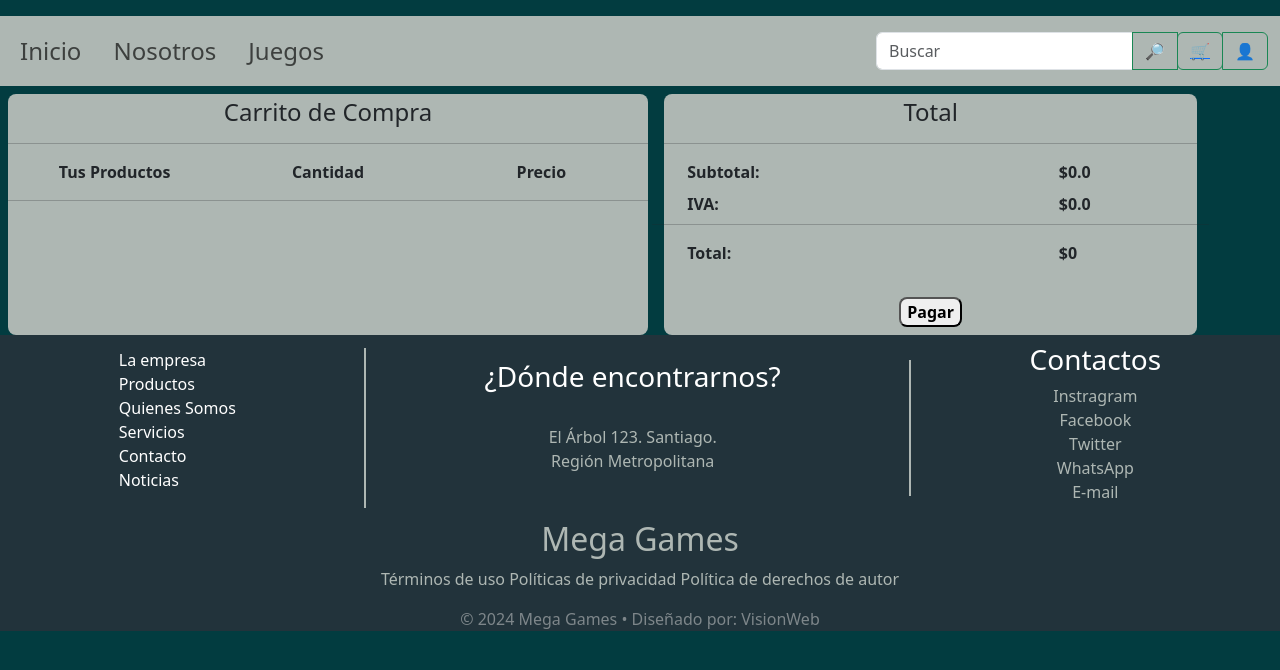
After one commit to Pankypaul/Examen_transversal_web_2024, a Django app: page /ver_carrito/ in a window 1280 px wide. The commit adds this page. Shown: the top 670 px of the page. Run offline with Django 4.2, Linux system fonts and the light colour scheme; the visitor is signed in with stand-in values (Sample User, id 1); data comes from the database, SQL or seed files in the repository; both versions use the stored data as it was after the commit; data that the repository does not hold is empty.

Commit message:
intento de carrito

```diff
--- a/pagina/templates/nav.html
+++ b/pagina/templates/nav.html
@@ -26,7 +26,7 @@
                         </li>
 
                         <li class="nav-item separar_items">
-                            <a class="nav-link tam-fuente d-block d-md-none d-lg-none d-xl-none d-xxl-none" href="./carrito.html">Carrito</a>
+                            <a class="nav-link tam-fuente d-block d-md-none d-lg-none d-xl-none d-xxl-none" href="{% url 'ver_carrito' %}">Carrito</a>
                         </li>
                     </ul>
                 </div>
@@ -35,7 +35,7 @@
                     <div class="input-group">
                         <input name="q" id="buscarJuegoPage" class="form-control mr-sm-2 controlar-forma" type="search" placeholder="Buscar" aria-label="Search">
                         <button id="botonBuscarPage" class="btn btn-outline-success" type="submit">🔎</button>
-                        <a class="quitar-link" href="./carrito.html"><button class="btn btn-outline-success d-none d-sm-block" type="button">🛒</button></a>
+                        <a class="quitar-link" href="{% url 'ver_carrito' %}"><button class="btn btn-outline-success d-none d-sm-block" type="button">🛒</button></a>
                         <button id="btnIniciar" class="btn btn-outline-success d-none d-sm-block" type="button">👤</button>
                     </div>
                 </form>
--- a/ventas/models.py
+++ b/ventas/models.py
@@ -1,4 +1,5 @@
 from django.db import models
+from django.contrib.auth.models import User
 import os
 
 def get_image_path(instance, filename):
@@ -53,3 +54,14 @@ class Compra(models.Model):
 
     def __str__(self):
         return f"Compra #{self.id_compra} - Usuario: {self.rut}, Producto: {self.id_producto}"
+
+class Carrito(models.Model):
+    usuario = models.OneToOneField(User, on_delete=models.CASCADE)
+    creado_en = models.DateTimeField(auto_now_add=True)
+    actualizado_en = models.DateTimeField(auto_now=True)
+
+class ElementoCarrito(models.Model):
+    carrito = models.ForeignKey(Carrito, on_delete=models.CASCADE)
+    videojuego = models.ForeignKey(Videojuego, on_delete=models.CASCADE)
+    cantidad = models.PositiveIntegerField(default=1)
+    precio = models.IntegerField()
--- /dev/null
+++ b/ventas/templates/carrito.html
@@ -0,0 +1,46 @@
+{% extends 'base.html' %}
+{% block content %}
+
+<main class="container-fluid mx-auto">
+    <div class="row">
+        <div class="col-xs-6 col-sm-12 col-md-6 col-lg-6 col-xl-6 py-0 px-0 fondo-carrito mx-2 mt-2 bordear2">
+            <h4 class="text-center mt-1">Carrito de Compra</h4>
+            <hr>
+            <div class="container">
+                <div class="row d-flex">
+                    <div class="col-5 col-md-5 col-lg-4 text-center negrita">Tus Productos</div>
+                    <div class="col-3 col-md-4 col-lg-4 text-center negrita">Cantidad</div>
+                    <div class="col-4 col-md-3 col-lg-4 text-center negrita">Precio</div>
+                </div>
+            </div>
+            <hr>
+            <div id="totalJuegosRow" class="row mx-1 mb-2">
+                {% for item in elementos_carrito %}
+                <div class="row d-flex">
+                    <div class="col-5 col-md-5 col-lg-4 text-center">{{ item.videojuego.nom_juego }}</div>
+                    <div class="col-3 col-md-4 col-lg-4 text-center">{{ item.cantidad }}</div>
+                    <div class="col-4 col-md-3 col-lg-4 text-center">${{ item.precio }}</div>
+                </div>
+                <hr>
+                {% endfor %}
+            </div>
+        </div>
+        <div class="col-xs-6 col-sm-12 col-md-5 col-lg-5 col-xl-5 py-0 px-0 fondo-carrito fondo-altura mx-2 mt-2 bordear2">
+            <h4 class="text-center mt-1">Total</h4>
+            <hr>
+            <div class="row">
+                <label class="col-7 mx-auto negrita" for="Total">Subtotal:</label>
+                <p id="subTotalCarritoPage" class="col-3 mx-auto negrita mb-2">${{ subtotal }}</p>
+                <label class="col-7 mx-auto negrita" for="Total">IVA:</label>
+                <p id="ivaTotalCarritoPage" class="col-3 mx-auto negrita mb-2">${{ iva }}</p>
+                <hr>
+                <label class="col-7 mx-auto negrita" for="Total">Total:</label>
+                <p id="totalCarritoPage" class="col-3 mx-auto negrita mb-2">${{ total_precio }}</p>
+                <div class="text-center"><button id="pagarBtn" class="bordear2 mt-4 negrita boton-grande mb-2">Pagar</button></div>
+            </div>
+
+        </div>
+    </div>
+</main>
+
+{% endblock %}
--- a/ventas/templates/juego.html
+++ b/ventas/templates/juego.html
@@ -29,7 +29,7 @@
                         <img class="tamaño-fav" src="{{ MEDIA_URL }}pagina/favorito.png" alt="imagen fav">
                     </div>
                     <div class="d-flex justify-content-center texto"><p id="precioEstiloPage" class="negrita">Precio:&nbsp;</p><p id="precioPage">{{ videojuego.precio }}</p></div>
-                    <button id="botonComprar" class="d-flex cuadro-genero2 bordear2 mx-auto mt-4 mb-4" type="button">Comprar</button>
+                    <a href="{% url 'agregar_al_carrito' videojuego.id_producto %}" class="d-flex btn btn-light mx-auto mt-4 mb-4 col-sm-4 col-md-4 col-lg-3 col-xl-2 negrita text-center">Agregar al Carrito</a>
                 </div>
             </div>
         </div>
--- a/ventas/urls.py
+++ b/ventas/urls.py
@@ -1,5 +1,6 @@
 from django.urls import path
 from . import views
+from .views import agregar_al_carrito, ver_carrito, eliminar_del_carrito
 
 urlpatterns = [
     path('videojuegos/nuevo', views.crear_videojuego, name='crear_videojuego'),
@@ -11,5 +12,8 @@ urlpatterns = [
     path('videojuegos/<str:consola>/', views.lista_videojuegos_consola, name='lista_videojuegos_consola'),
     path('videojuego/<int:juego_id>/', views.juego_detalle, name='juego_detalle'),
     path('buscar/', views.buscar_juegos, name='buscar_juegos'),
-    path('nosotros/', views.nosotros, name='nosotros')
+    path('nosotros/', views.nosotros, name='nosotros'),
+    path('agregar_carrito/<int:videojuego_id>/', agregar_al_carrito, name='agregar_al_carrito'),
+    path('ver_carrito/', ver_carrito, name='ver_carrito'),
+    path('eliminar_del_carrito/<int:elemento_carrito_id>', eliminar_del_carrito, name='eliminar_del_carrito'),
 ]
--- a/ventas/views.py
+++ b/ventas/views.py
@@ -1,7 +1,8 @@
 from django.shortcuts import render,redirect, get_object_or_404
-from .models import Videojuego, Consola
-from . forms import VideojuegoForm, ConsolaForm
+from .models import Videojuego, Consola, Carrito, ElementoCarrito
+from .forms import VideojuegoForm, ConsolaForm
 from django.conf import settings
+from django.contrib.auth.decorators import login_required
 
 def crear_videojuego(request):
     if request.method == 'POST':
@@ -102,3 +103,37 @@ def nosotros(request):
         'MEDIA_URL': settings.MEDIA_URL,
     }
     return render(request, 'nosotros.html', context)
+
+@login_required
+def agregar_al_carrito(request, videojuego_id):
+    videojuego = get_object_or_404(Videojuego, id_producto = videojuego_id)
+    carrito, creado = Carrito.objects.get_or_create(usuario=request.user)
+    elemento_carrito, creado = ElementoCarrito.objects.get_or_create(
+        carrito=carrito, videojuego=videojuego, defaults={'precio': videojuego.precio}
+    )
+
+    if not creado:
+        elemento_carrito.cantidad +=1
+        elemento_carrito.save()
+
+    return redirect('ver_carrito')
+@login_required
+def ver_carrito(request):
+    carrito, creado = Carrito.objects.get_or_create(usuario=request.user)
+    elementos_carrito = ElementoCarrito.objects.filter(carrito=carrito)
+    total_precio = sum(item.precio * item.cantidad for item in elementos_carrito)
+    iva = total_precio * 0.19
+    subtotal = total_precio - iva
+    context = {
+        'elementos_carrito': elementos_carrito,
+        'total_precio': total_precio,
+        'iva':iva,
+        'subtotal':subtotal,
+    }
+    return render(request, 'carrito.html', context)
+
+@login_required
+def eliminar_del_carrito(request, elemento_carrito_id):
+    elemento_carrito = get_object_or_404(ElementoCarrito, id=elemento_carrito_id)
+    elemento_carrito.delete()
+    return redirect('ver_carrito')
```
Also changed, not shown: db.sqlite3, ventas/migrations/0002_carrito_elementocarrito.py (added).
